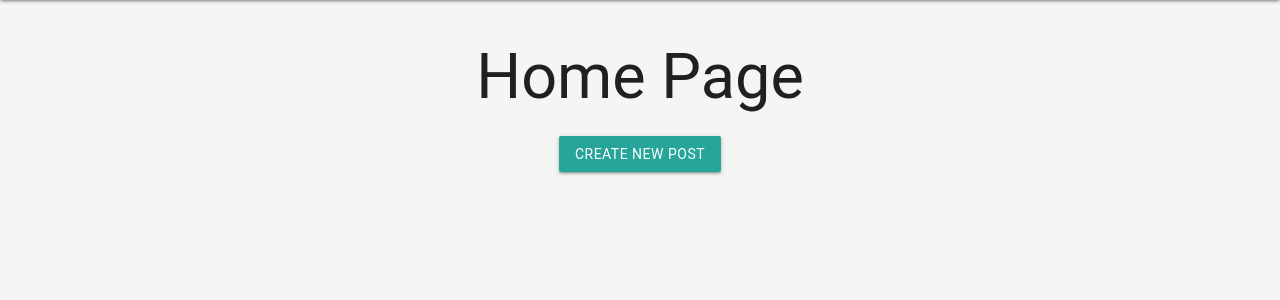
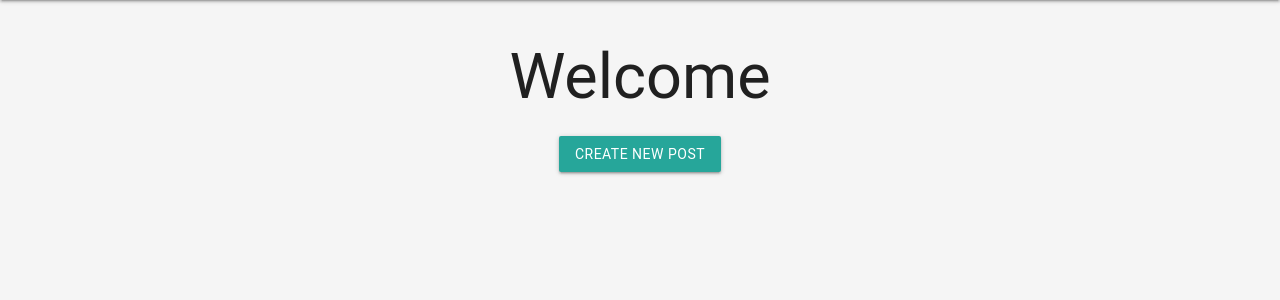
Before and after one commit to simonwestuk/picture-share-python, a Flask app: page / in a window 1280 px wide. Shown: the part 64-364 px from the top of the page. Run offline with Flask 3, Linux system fonts and the light colour scheme; data that the repository does not hold is empty; some libraries are stand-ins or nearby versions.

Commit message:
Refactor home page title to "Welcome"

```diff
--- a/app/templates/home.html
+++ b/app/templates/home.html
@@ -1,6 +1,6 @@
 {% extends "base.html" %}
 {% block content %}
-<h1 class="center-align">Home Page</h1>
+<h1 class="center-align">Welcome</h1>
 <div class="row center-align">
     <a href="{{ url_for('main.new_post') }}" class="btn waves-effect waves-light">Create New Post</a>
 </div>
```
